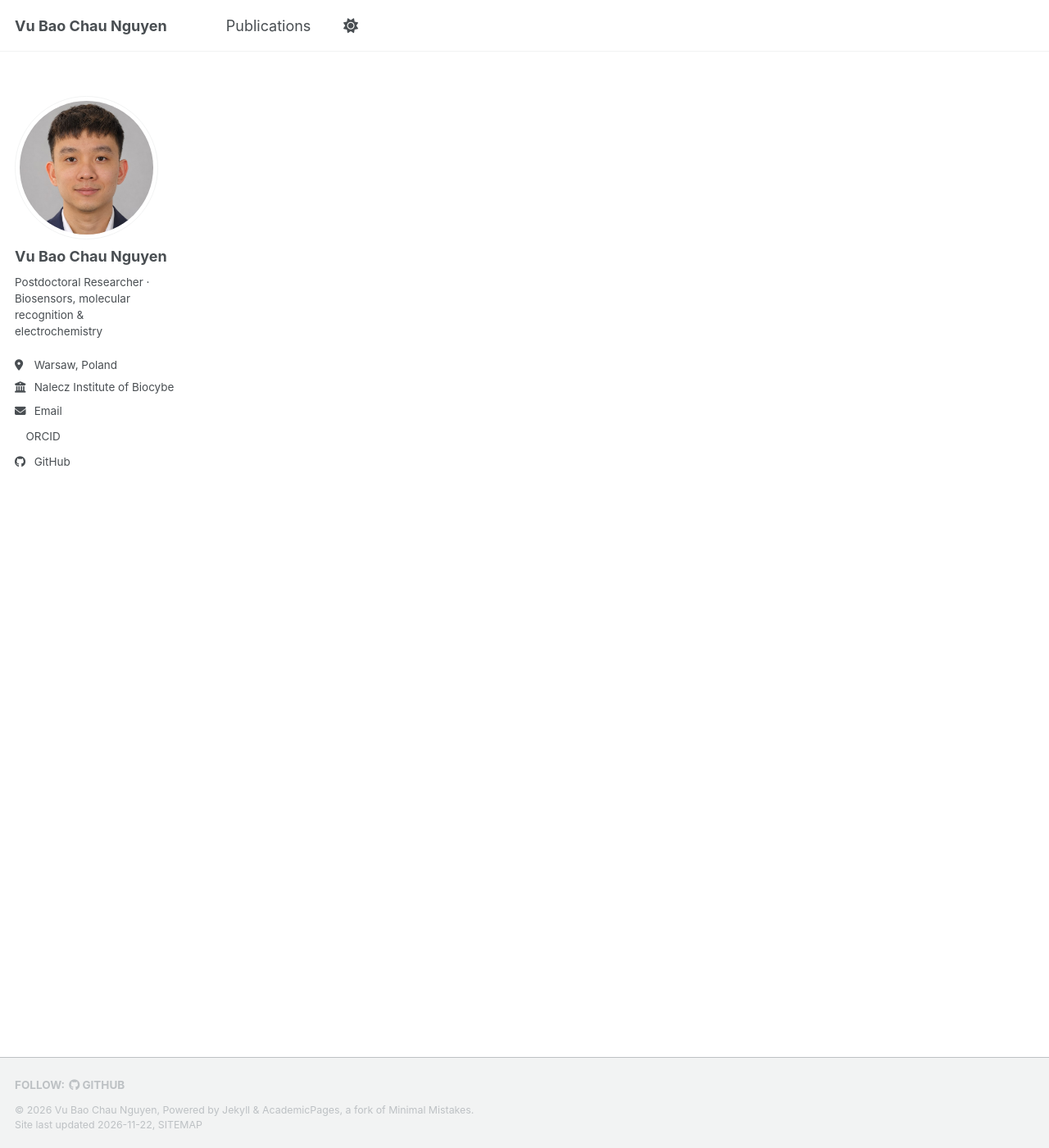
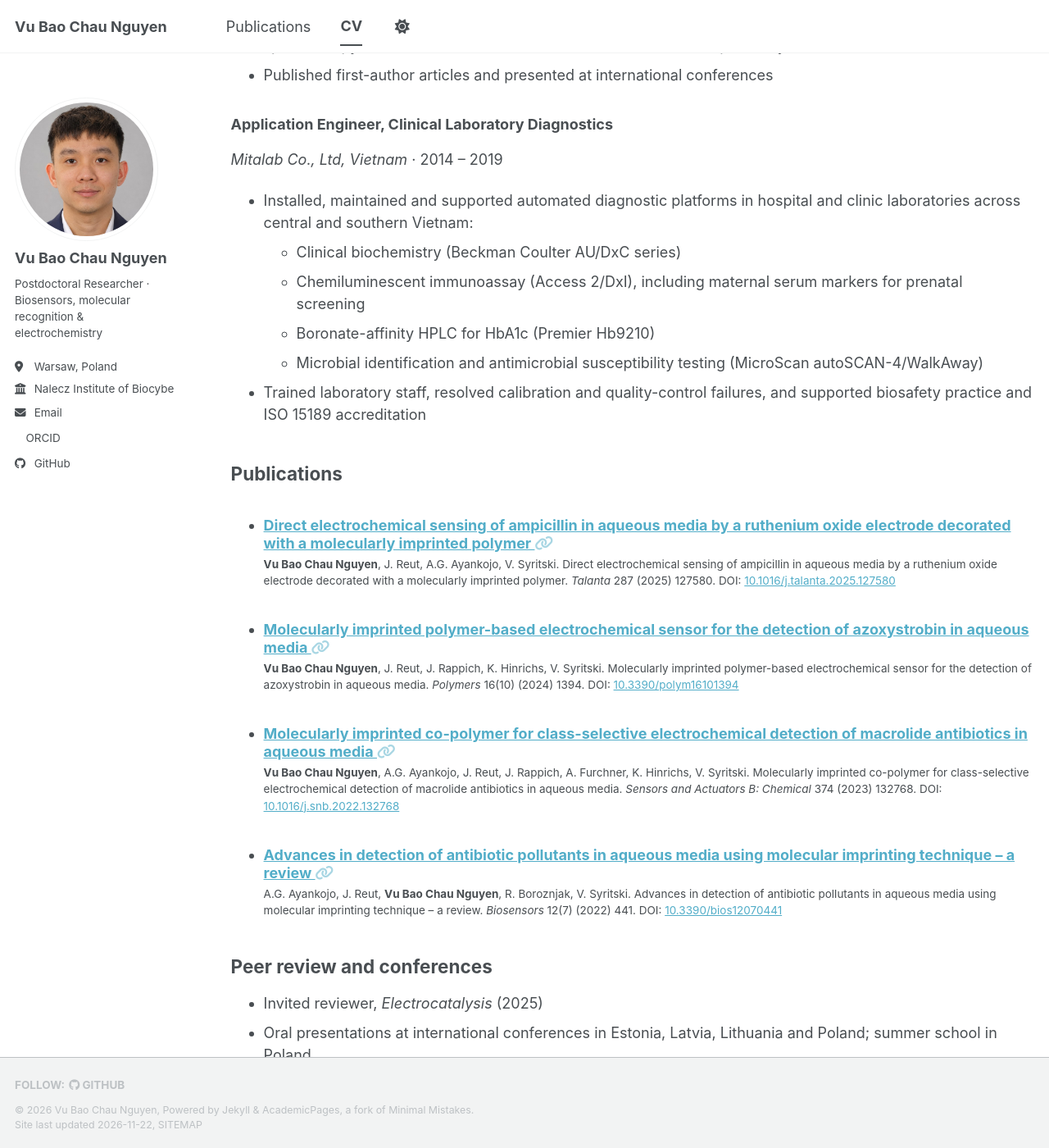
Before and after one commit to deannguyen9xyz/deannguyen9xyz.github.io, a Jekyll site: the page built from _pages/cv.md, in a window 1280 px wide and 1400 px high, scrolled down 987 px. Shown: the whole window at 82% size. Built offline with Jekyll 4.4.1, drawn with Linux system fonts in a browser that asks for light colours; a script bundle is joined from its source files by our own code; a style sheet for code colours, icons or effects is not loaded; some of the changed text lies outside the part shown.

Commit message:
Add CV page
- Education, experience, peer review, skills and languages from the
  current CV; publications listed from the Publications collection
- No phone number, home address or references
- Add CV to the top menu

```diff
--- a/_data/navigation.yml
+++ b/_data/navigation.yml
@@ -4,3 +4,6 @@
 main:
   - title: "Publications"
     url: /publications/
+
+  - title: "CV"
+    url: /cv/
--- a/_pages/cv.md
+++ b/_pages/cv.md
@@ -7,4 +7,63 @@ redirect_from:
   - /resume
 ---
 
-The CV page is being prepared.
+{% include base_path %}
+
+## Education
+
+* **PhD in Chemical Engineering**, Tallinn University of Technology, Estonia, 2021–2025
+  * Thesis: *Molecularly Imprinted Polymer-based Electrochemical Sensor for Detection of Environmental Pollutants in Aqueous Media*
+* **MSc in Materials Science** (cum laude), University of Tartu and Tallinn University of Technology, Estonia, 2019–2021
+* **BSc in Biomedical Engineering**, Ho Chi Minh City University of Technology, Vietnam, 2009–2014
+
+## Experience
+
+### Postdoctoral Researcher
+
+*Nalecz Institute of Biocybernetics and Biomedical Engineering, Polish Academy of Sciences, Warsaw, Poland* · Apr 2026 – present
+
+* Molecularly imprinted polymer (MIP) sensors on electrochemical and QCM/EQCM transducers for quorum-sensing signals and redox-active metabolites of *Pseudomonas aeruginosa*
+* DFT, QTAIM and molecular dynamics modelling of monomer–template interactions; molecular docking and in-silico aptamer screening
+* Synthesis and characterization of electropolymerized films by voltammetry, impedance spectroscopy, UV-Vis, FTIR and SEM
+
+### Early Stage Researcher (PhD)
+
+*Tallinn University of Technology, Estonia* · 2021 – 2025
+
+* Designed MIP-based electrochemical sensors for antibiotics (macrolides, ampicillin) and the fungicide azoxystrobin in water; quantum-chemical screening of functional monomers
+* Electrodeposition and characterization of polymer films by voltammetry, amperometry and impedance spectroscopy; collaborated with external laboratories on SEM, ellipsometry and ¹³C NMR
+* Published first-author articles and presented at international conferences
+
+### Application Engineer, Clinical Laboratory Diagnostics
+
+*Mitalab Co., Ltd, Vietnam* · 2014 – 2019
+
+* Installed, maintained and supported automated diagnostic platforms in hospital and clinic laboratories across central and southern Vietnam:
+  * Clinical biochemistry (Beckman Coulter AU/DxC series)
+  * Chemiluminescent immunoassay (Access 2/DxI), including maternal serum markers for prenatal screening
+  * Boronate-affinity HPLC for HbA1c (Premier Hb9210)
+  * Microbial identification and antimicrobial susceptibility testing (MicroScan autoSCAN-4/WalkAway)
+* Trained laboratory staff, resolved calibration and quality-control failures, and supported biosafety practice and ISO 15189 accreditation
+
+## Publications
+
+<ul>{% for post in site.publications reversed %}
+  {% include archive-single-cv.html %}
+{% endfor %}</ul>
+
+## Peer review and conferences
+
+* Invited reviewer, *Electrocatalysis* (2025)
+* Oral presentations at international conferences in Estonia, Latvia, Lithuania and Poland; summer school in Poland
+
+## Skills
+
+* **Electrochemistry:** cyclic voltammetry, amperometry, electrochemical impedance spectroscopy, electropolymerization, QCM/EQCM (PalmSens 3 and 4, Bio-Logic potentiostats)
+* **Characterization:** UV-Vis (BioTek Synergy HT), FTIR (Thermo Fisher Scientific), SEM (Hitachi TM-1000); ellipsometry and ¹³C NMR in collaboration
+* **Computational chemistry:** DFT (Gaussian, GAMESS, Quantum ESPRESSO), QTAIM (Multiwfn), molecular dynamics (GROMACS), molecular docking (AutoDock Vina), protein structure prediction (Modeller, I-TASSER, AlphaFold), PyMOL, ChimeraX
+* **Data analysis:** Python (EIS fitting, signal processing and denoising, machine learning for electrochemical data, physics-informed neural networks), Origin
+* **Clinical laboratory:** automated clinical biochemistry and immunoassay analyzers, HbA1c HPLC, microbial identification and susceptibility testing, quality control, ISO 15189
+
+## Languages
+
+Vietnamese (native) · English (fluent) · Chinese (spoken) · Estonian (B1)
```
